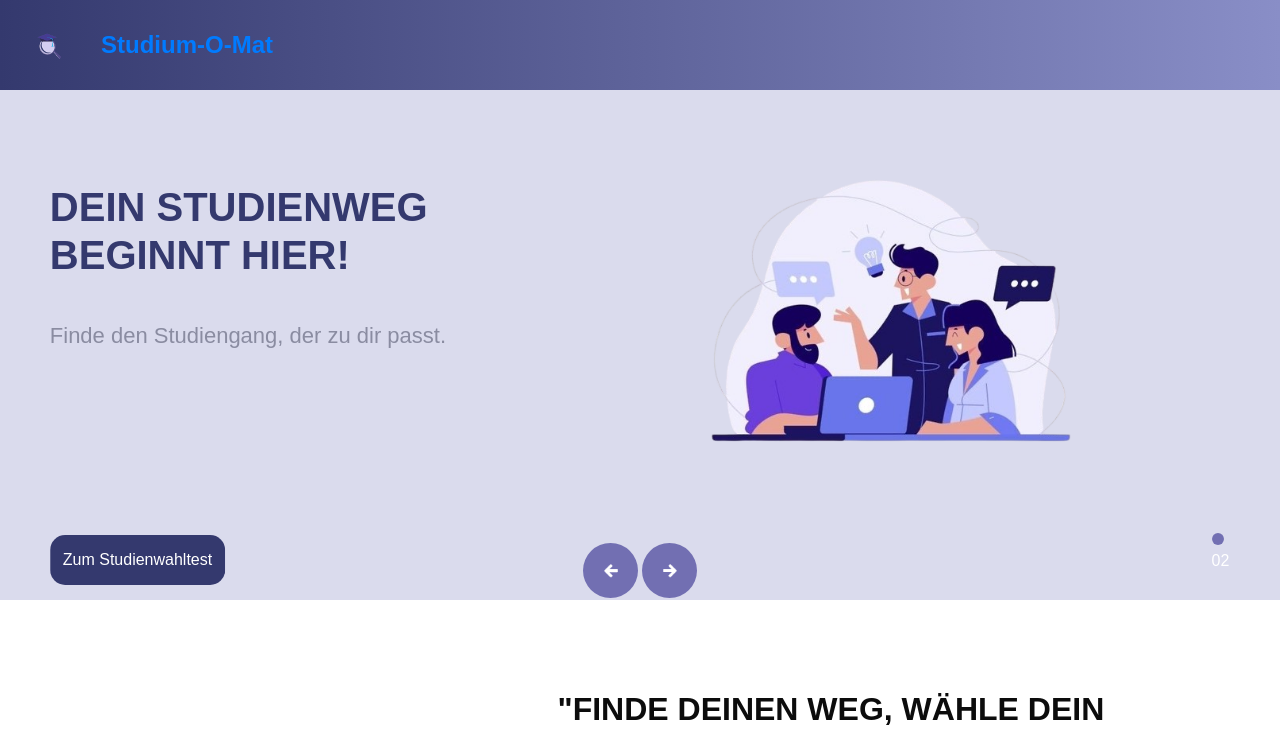
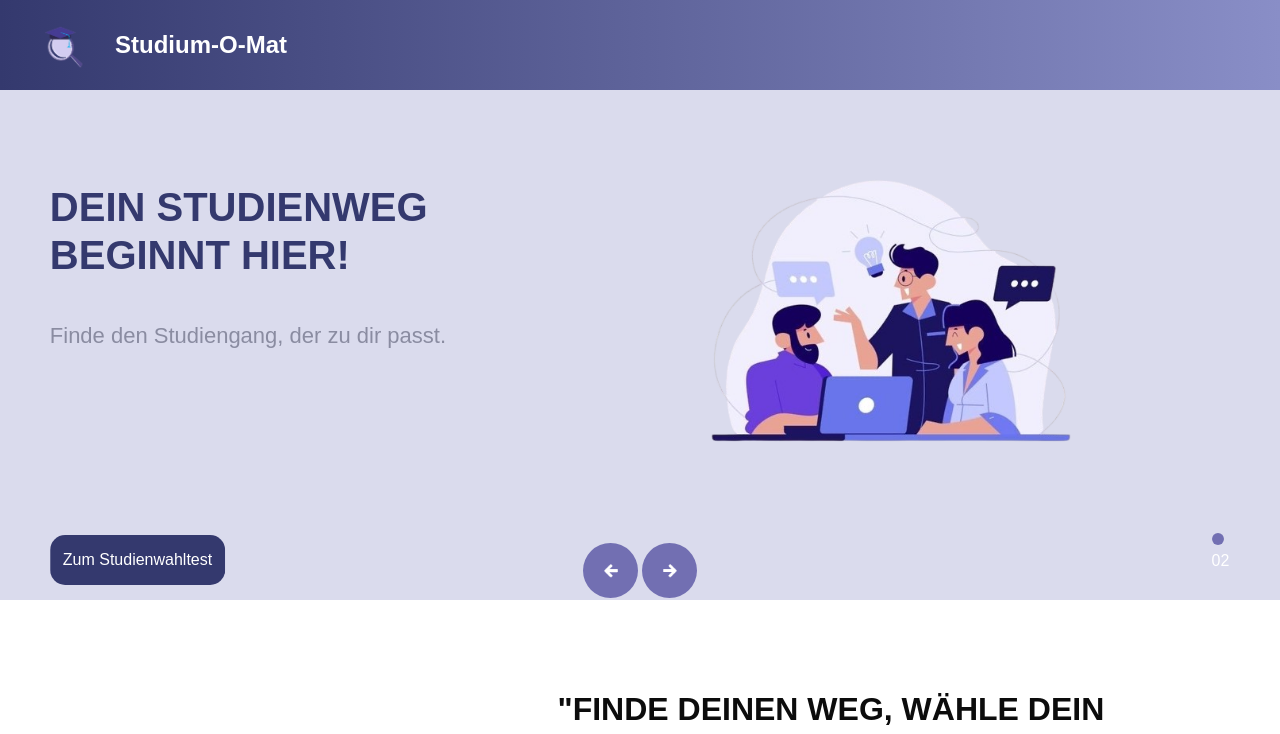
Before and after one commit to RetchBlade/Studium-O-Mat, a Vue app: page / in a window 1280 px wide. Shown: the top 734 px of the page. Built offline with nearby package versions, Linux system fonts and the light colour scheme.

Commit message:
Link entfernt

```diff
--- a/src/components_Section/HeaderSection.vue
+++ b/src/components_Section/HeaderSection.vue
@@ -6,7 +6,7 @@
           <img src="@/assets/logo_ohneHintergrund.png" alt="Logo" class="logo">
 
           <!-- Anpassung für den Studium-O-Mat Link -->
-          <span class="navbar-brand-text"><RouterLink to="/" class="nav-link study-link">Studium-O-Mat</RouterLink></span>
+          <span class="navbar-brand-text">Studium-O-Mat</span>
         </li>
         <button class="navbar-toggler" type="button" @click="toggleMenu" aria-controls="navbarSupportedContent" aria-expanded="false" aria-label="Toggle navigation">
           <span class="navbar-toggler-icon"></span>
@@ -82,7 +82,7 @@ export default {
 }
 
 .logo {
-  width: 50px;
+  width: 80px;
   margin-right: 10px;
 }
 
```
